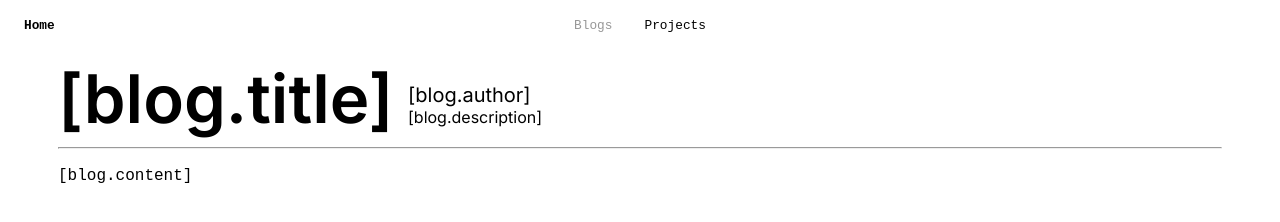
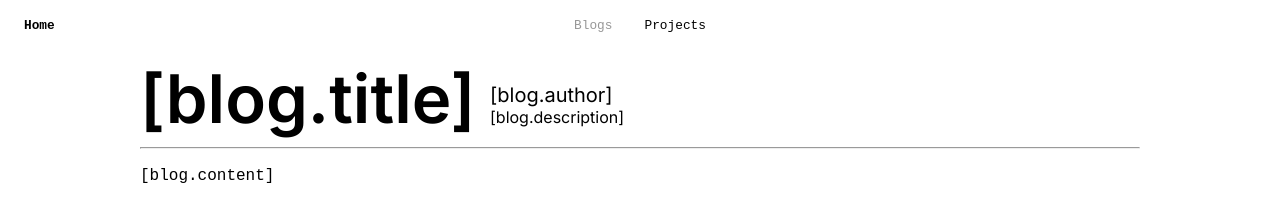
Before and after one commit to jbcarreon123/jbs-website, a website: page root-nr/blog.html in a window 1280 px wide. Drawn offline with Linux system fonts and the light colour scheme; files that its build step writes are made by us from their sources; a web font is replaced by a local one.

Commit message:
do more css stuff

```diff
--- a/root/blog.css
+++ b/root/blog.css
@@ -12,6 +12,11 @@
     padding: 50px;
     padding-bottom: 10px;
     transition: all 0.5s ease-in-out;
+}
+
+.blog-container {
+    max-width: 1000px;
+    margin: 0 auto;
 }
 
 @media screen and (max-width: 600px) {
```
